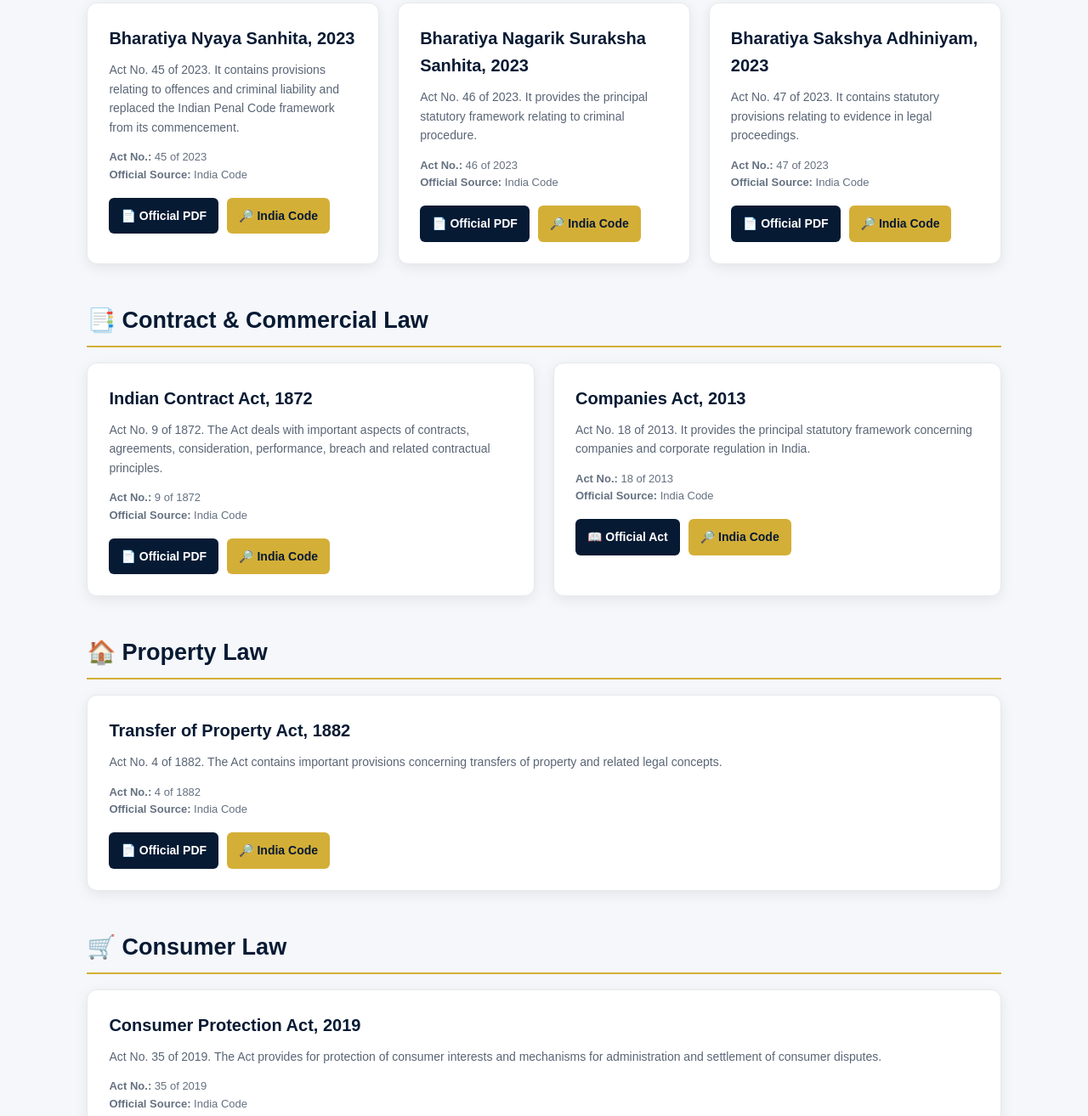
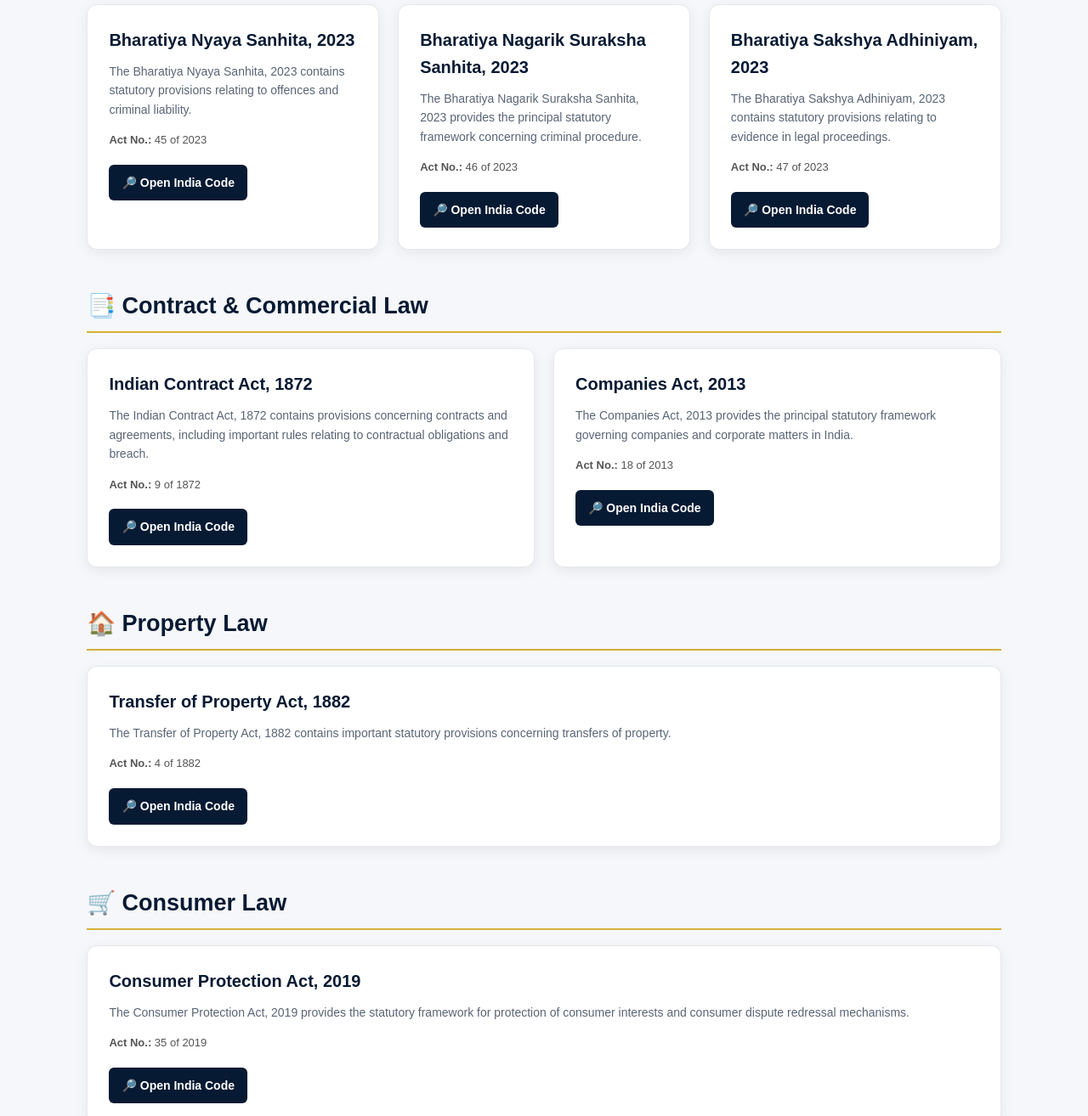
Before and after one commit to legalkant/legalkant.github.io, a plain HTML site: page bare-acts.html in a window 1280 px wide. Shown: the part 934-2248 px from the top of the page at 85% size. Drawn offline with Linux system fonts and the light colour scheme.

Commit message:
Refactor HTML structure and styles in bare-acts.html

```diff
--- a/bare-acts.html
+++ b/bare-acts.html
@@ -20,7 +20,6 @@
     line-height: 1.6;
 }
 
-    /* NAVBAR */
 nav {
     background: #071a33;
     color: white;
@@ -34,7 +33,6 @@
 .logo {
     font-size: 28px;
     font-weight: bold;
-      letter-spacing: 0.5px;
 }
 
 .logo span {
@@ -44,7 +42,7 @@
 nav a {
     color: white;
     text-decoration: none;
-      margin-left: 22px;
+    margin-left: 20px;
     font-size: 15px;
 }
 
@@ -52,54 +50,47 @@
     color: #d4af37;
 }
 
-    /* HERO */
 .hero {
     background: linear-gradient(135deg, #071a33, #102f55);
     color: white;
+    text-align: center;
     padding: 70px 8%;
-      text-align: center;
 }
 
 .hero h1 {
     font-size: 42px;
-      margin-bottom: 15px;
+    margin-bottom: 12px;
 }
 
 .hero p {
     max-width: 750px;
     margin: auto;
     font-size: 17px;
-      opacity: 0.92;
 }
 
-    /* NOTICE */
 .notice {
+    width: 84%;
     max-width: 1100px;
-      margin: 35px auto 10px;
+    margin: 30px auto;
     padding: 18px 22px;
     background: #fff8df;
     border-left: 5px solid #d4af37;
     border-radius: 8px;
-      font-size: 14px;
 }
 
-    .notice strong {
-      color: #071a33;
-    }
-
-    /* CONTENT */
 .container {
     width: 84%;
     max-width: 1100px;
-      margin: 35px auto 70px;
+    margin: auto;
+    padding-bottom: 70px;
 }
 
 .section-title {
+    color: #071a33;
     font-size: 27px;
-      color: #071a33;
     margin: 45px 0 18px;
+    padding-bottom: 8px;
     border-bottom: 2px solid #d4af37;
-      padding-bottom: 8px;
 }
 
 .acts-grid {
@@ -112,14 +103,8 @@
     background: white;
     padding: 25px;
     border-radius: 12px;
-      box-shadow: 0 4px 16px rgba(0,0,0,0.08);
-      border: 1px solid #e7e9ed;
-      transition: 0.2s;
-    }
-
-    .act-card:hover {
-      transform: translateY(-4px);
-      box-shadow: 0 8px 22px rgba(0,0,0,0.12);
+    border: 1px solid #e5e8ec;
+    box-shadow: 0 4px 16px rgba(0,0,0,0.07);
 }
 
 .act-card h3 {
@@ -131,28 +116,28 @@
 .act-info {
     color: #596575;
     font-size: 14px;
-      margin-bottom: 14px;
+    margin-bottom: 15px;
 }
 
-    .source {
+.act-number {
     font-size: 13px;
-      color: #657181;
-      margin-bottom: 16px;
+    color: #555;
+    margin-bottom: 18px;
 }
 
 .buttons {
     display: flex;
+    flex-wrap: wrap;
     gap: 10px;
-      flex-wrap: wrap;
 }
 
 .btn {
     display: inline-block;
-      padding: 10px 14px;
+    padding: 10px 15px;
     border-radius: 6px;
     text-decoration: none;
+    font-weight: bold;
     font-size: 14px;
-      font-weight: bold;
 }
 
 .btn-primary {
@@ -170,10 +155,9 @@
 }
 
 .btn-secondary:hover {
-      background: #c29c28;
+    background: #c39d28;
 }
 
-    /* FOOTER */
 footer {
     background: #071a33;
     color: #d9e0e8;
@@ -182,20 +166,20 @@
     font-size: 14px;
 }
 
+footer p {
+    margin: 7px 0;
+}
+
 footer a {
     color: #d4af37;
     text-decoration: none;
 }
 
-    footer p {
-      margin: 7px 0;
-    }
+@media(max-width:700px) {
 
-    /* MOBILE */
-    @media (max-width: 700px) {
     nav {
         justify-content: center;
-        gap: 12px;
+        gap: 10px;
     }
 
     nav a {
@@ -206,7 +190,8 @@
         font-size: 32px;
     }
 
-      .container {
+    .container,
+    .notice {
         width: 92%;
     }
 }
@@ -215,9 +200,11 @@
 
 <body>
 
-  <!-- NAVBAR -->
 <nav>
-    <div class="logo">Legal<span>Kant</span></div>
+
+    <div class="logo">
+        Legal<span>Kant</span>
+    </div>
 
     <div>
         <a href="index.html">Home</a>
@@ -226,343 +213,313 @@
         <a href="articles.html">Articles</a>
         <a href="index.html#contact">Contact</a>
     </div>
+
 </nav>
 
 
-  <!-- HERO -->
 <section class="hero">
+
     <h1>🏛️ Indian Bare Acts</h1>
+
     <p>
-      Access important Indian Central Acts through official Government
-      sources for legal study, research and educational purposes.
+        Access important Indian legislation through the
+        official India Code repository of the Government of India.
     </p>
+
 </section>
 
 
-  <!-- NOTICE -->
 <div class="notice">
-    <strong>Important:</strong>
-    LegalKant does not host or modify the text of the Acts.
-    The links below direct users to official Government of India
-    legal resources. Laws may be amended from time to time, so
-    users should verify the current law before relying on it.
+
+    <strong>Official Source:</strong>
+    LegalKant provides links to the official India Code repository.
+    LegalKant does not modify or reproduce the official statutory text.
+    Always verify the current and amended version of legislation
+    before relying on it.
+
 </div>
 
 
 <main class="container">
 
+
 <!-- CONSTITUTION -->
-    <h2 class="section-title">🇮🇳 Constitution of India</h2>
+
+<h2 class="section-title">
+🇮🇳 Constitution of India
+</h2>
 
 <div class="acts-grid">
 
 <div class="act-card">
+
 <h3>Constitution of India</h3>
 
 <p class="act-info">
-          The Constitution of India is the supreme law of India and
-          establishes the framework of government, fundamental rights,
-          directive principles and constitutional institutions.
+The Constitution of India is the supreme legal framework of
+the Republic of India and contains provisions relating to
+fundamental rights, directive principles, constitutional
+institutions and governance.
 </p>
 
-        <p class="source">
-          <strong>Official Source:</strong> India Code
+<p class="act-number">
+<strong>Official repository:</strong> India Code
 </p>
 
 <div class="buttons">
-          <a
-            class="btn btn-primary"
-            href="https://www.indiacode.nic.in/bitstream/123456789/19632/1/the_constitution_of_india.pdf"
-            target="_blank"
-            rel="noopener noreferrer">
-            📄 Official PDF
-          </a>
 
-          <a
-            class="btn btn-secondary"
+<a class="btn btn-primary"
 href="https://www.indiacode.gov.in/"
 target="_blank"
 rel="noopener noreferrer">
-            🔎 India Code
+🔎 Open India Code
 </a>
+
 </div>
+
 </div>
 
 </div>
 
 
 <!-- CRIMINAL LAW -->
-    <h2 class="section-title">⚖️ Criminal Law</h2>
+
+<h2 class="section-title">
+⚖️ Criminal Law
+</h2>
 
 <div class="acts-grid">
 
-      <!-- BNS -->
+
 <div class="act-card">
+
 <h3>Bharatiya Nyaya Sanhita, 2023</h3>
 
 <p class="act-info">
-          Act No. 45 of 2023. It contains provisions relating to
-          offences and criminal liability and replaced the Indian
-          Penal Code framework from its commencement.
+The Bharatiya Nyaya Sanhita, 2023 contains statutory provisions
+relating to offences and criminal liability.
 </p>
 
-        <p class="source">
-          <strong>Act No.:</strong> 45 of 2023<br>
-          <strong>Official Source:</strong> India Code
+<p class="act-number">
+<strong>Act No.:</strong> 45 of 2023
 </p>
 
 <div class="buttons">
-          <a
-            class="btn btn-primary"
-            href="https://www.indiacode.nic.in/bitstream/123456789/20062/1/a202345.pdf"
-            target="_blank"
-            rel="noopener noreferrer">
-            📄 Official PDF
-          </a>
 
-          <a
-            class="btn btn-secondary"
+<a class="btn btn-primary"
 href="https://www.indiacode.gov.in/"
 target="_blank"
 rel="noopener noreferrer">
-            🔎 India Code
-          </a>
-        </div>
-      </div>
-
-
-      <!-- BNSS -->
-      <div class="act-card">
-        <h3>Bharatiya Nagarik Suraksha Sanhita, 2023</h3>
-
-        <p class="act-info">
-          Act No. 46 of 2023. It provides the principal statutory
-          framework relating to criminal procedure.
-        </p>
-
-        <p class="source">
-          <strong>Act No.:</strong> 46 of 2023<br>
-          <strong>Official Source:</strong> India Code
-        </p>
-
-        <div class="buttons">
-          <a
-            class="btn btn-primary"
-            href="https://www.indiacode.nic.in/bitstream/123456789/20099/1/eng.pdf"
-            target="_blank"
-            rel="noopener noreferrer">
-            📄 Official PDF
+🔎 Open India Code
 </a>
 
-          <a
-            class="btn btn-secondary"
-            href="https://www.indiacode.gov.in/"
-            target="_blank"
-            rel="noopener noreferrer">
-            🔎 India Code
-          </a>
-        </div>
-      </div>
-
-
-      <!-- BSA -->
-      <div class="act-card">
-        <h3>Bharatiya Sakshya Adhiniyam, 2023</h3>
-
-        <p class="act-info">
-          Act No. 47 of 2023. It contains statutory provisions
-          relating to evidence in legal proceedings.
-        </p>
-
-        <p class="source">
-          <strong>Act No.:</strong> 47 of 2023<br>
-          <strong>Official Source:</strong> India Code
-        </p>
-
-        <div class="buttons">
-          <a
-            class="btn btn-primary"
-            href="https://www.indiacode.nic.in/bitstream/123456789/20063/1/a202347.pdf"
-            target="_blank"
-            rel="noopener noreferrer">
-            📄 Official PDF
-          </a>
-
-          <a
-            class="btn btn-secondary"
-            href="https://www.indiacode.gov.in/"
-            target="_blank"
-            rel="noopener noreferrer">
-            🔎 India Code
-          </a>
-        </div>
 </div>
 
 </div>
 
 
-    <!-- CONTRACT & COMMERCIAL -->
-    <h2 class="section-title">📑 Contract & Commercial Law</h2>
+<div class="act-card">
+
+<h3>Bharatiya Nagarik Suraksha Sanhita, 2023</h3>
+
+<p class="act-info">
+The Bharatiya Nagarik Suraksha Sanhita, 2023 provides the
+principal statutory framework concerning criminal procedure.
+</p>
+
+<p class="act-number">
+<strong>Act No.:</strong> 46 of 2023
+</p>
+
+<div class="buttons">
+
+<a class="btn btn-primary"
+href="https://www.indiacode.gov.in/"
+target="_blank"
+rel="noopener noreferrer">
+🔎 Open India Code
+</a>
+
+</div>
+
+</div>
+
+
+<div class="act-card">
+
+<h3>Bharatiya Sakshya Adhiniyam, 2023</h3>
+
+<p class="act-info">
+The Bharatiya Sakshya Adhiniyam, 2023 contains statutory
+provisions relating to evidence in legal proceedings.
+</p>
+
+<p class="act-number">
+<strong>Act No.:</strong> 47 of 2023
+</p>
+
+<div class="buttons">
+
+<a class="btn btn-primary"
+href="https://www.indiacode.gov.in/"
+target="_blank"
+rel="noopener noreferrer">
+🔎 Open India Code
+</a>
+
+</div>
+
+</div>
+
+</div>
+
+
+<!-- CONTRACT -->
+
+<h2 class="section-title">
+📑 Contract & Commercial Law
+</h2>
 
 <div class="acts-grid">
 
-      <!-- CONTRACT ACT -->
+
 <div class="act-card">
+
 <h3>Indian Contract Act, 1872</h3>
 
 <p class="act-info">
-          Act No. 9 of 1872. The Act deals with important aspects
-          of contracts, agreements, consideration, performance,
-          breach and related contractual principles.
+The Indian Contract Act, 1872 contains provisions concerning
+contracts and agreements, including important rules relating
+to contractual obligations and breach.
 </p>
 
-        <p class="source">
-          <strong>Act No.:</strong> 9 of 1872<br>
-          <strong>Official Source:</strong> India Code
+<p class="act-number">
+<strong>Act No.:</strong> 9 of 1872
 </p>
 
 <div class="buttons">
-          <a
-            class="btn btn-primary"
-            href="https://www.indiacode.nic.in/bitstream/123456789/2187/2/A187209.pdf"
-            target="_blank"
-            rel="noopener noreferrer">
-            📄 Official PDF
-          </a>
 
-          <a
-            class="btn btn-secondary"
+<a class="btn btn-primary"
 href="https://www.indiacode.gov.in/"
 target="_blank"
 rel="noopener noreferrer">
-            🔎 India Code
+🔎 Open India Code
 </a>
+
 </div>
+
 </div>
 
 
-      <!-- COMPANIES ACT -->
 <div class="act-card">
+
 <h3>Companies Act, 2013</h3>
 
 <p class="act-info">
-          Act No. 18 of 2013. It provides the principal statutory
-          framework concerning companies and corporate regulation
-          in India.
+The Companies Act, 2013 provides the principal statutory
+framework governing companies and corporate matters in India.
 </p>
 
-        <p class="source">
-          <strong>Act No.:</strong> 18 of 2013<br>
-          <strong>Official Source:</strong> India Code
+<p class="act-number">
+<strong>Act No.:</strong> 18 of 2013
 </p>
 
 <div class="buttons">
-          <a
-            class="btn btn-primary"
-            href="https://www.indiacode.nic.in/indiacode/handle/123456789/2114"
-            target="_blank"
-            rel="noopener noreferrer">
-            📖 Official Act
-          </a>
 
-          <a
-            class="btn btn-secondary"
+<a class="btn btn-primary"
 href="https://www.indiacode.gov.in/"
 target="_blank"
 rel="noopener noreferrer">
-            🔎 India Code
+🔎 Open India Code
 </a>
+
 </div>
+
 </div>
 
 </div>
 
 
 <!-- PROPERTY -->
-    <h2 class="section-title">🏠 Property Law</h2>
+
+<h2 class="section-title">
+🏠 Property Law
+</h2>
 
 <div class="acts-grid">
 
 <div class="act-card">
+
 <h3>Transfer of Property Act, 1882</h3>
 
 <p class="act-info">
-          Act No. 4 of 1882. The Act contains important provisions
-          concerning transfers of property and related legal concepts.
+The Transfer of Property Act, 1882 contains important
+statutory provisions concerning transfers of property.
 </p>
 
-        <p class="source">
-          <strong>Act No.:</strong> 4 of 1882<br>
-          <strong>Official Source:</strong> India Code
+<p class="act-number">
+<strong>Act No.:</strong> 4 of 1882
 </p>
 
 <div class="buttons">
-          <a
-            class="btn btn-primary"
-            href="https://www.indiacode.nic.in/bitstream/123456789/14648/1/tpa.pdf"
-            target="_blank"
-            rel="noopener noreferrer">
-            📄 Official PDF
-          </a>
 
-          <a
-            class="btn btn-secondary"
+<a class="btn btn-primary"
 href="https://www.indiacode.gov.in/"
 target="_blank"
 rel="noopener noreferrer">
-            🔎 India Code
+🔎 Open India Code
 </a>
+
 </div>
+
 </div>
 
 </div>
 
 
 <!-- CONSUMER -->
-    <h2 class="section-title">🛒 Consumer Law</h2>
+
+<h2 class="section-title">
+🛒 Consumer Law
+</h2>
 
 <div class="acts-grid">
 
 <div class="act-card">
+
 <h3>Consumer Protection Act, 2019</h3>
 
 <p class="act-info">
-          Act No. 35 of 2019. The Act provides for protection of
-          consumer interests and mechanisms for administration and
-          settlement of consumer disputes.
+The Consumer Protection Act, 2019 provides the statutory
+framework for protection of consumer interests and consumer
+dispute redressal mechanisms.
 </p>
 
-        <p class="source">
-          <strong>Act No.:</strong> 35 of 2019<br>
-          <strong>Official Source:</strong> India Code
+<p class="act-number">
+<strong>Act No.:</strong> 35 of 2019
 </p>
 
 <div class="buttons">
-          <a
-            class="btn btn-primary"
-            href="https://www.indiacode.nic.in/bitstream/123456789/18964/1/cpa.pdf"
-            target="_blank"
-            rel="noopener noreferrer">
-            📄 Official PDF
-          </a>
 
-          <a
-            class="btn btn-secondary"
+<a class="btn btn-primary"
 href="https://www.indiacode.gov.in/"
 target="_blank"
 rel="noopener noreferrer">
-            🔎 India Code
+🔎 Open India Code
 </a>
-        </div>
+
 </div>
 
 </div>
 
+</div>
+
+
 </main>
 
 
-  <!-- FOOTER -->
 <footer>
+
 <p>
 © 2026 LegalKant. All Rights Reserved.
 </p>
@@ -579,6 +536,7 @@
 Content is provided for educational and informational purposes
 and does not constitute legal advice.
 </p>
+
 </footer>
 
 </body>
```
Lines whose indentation alone changed are shown as unchanged.
